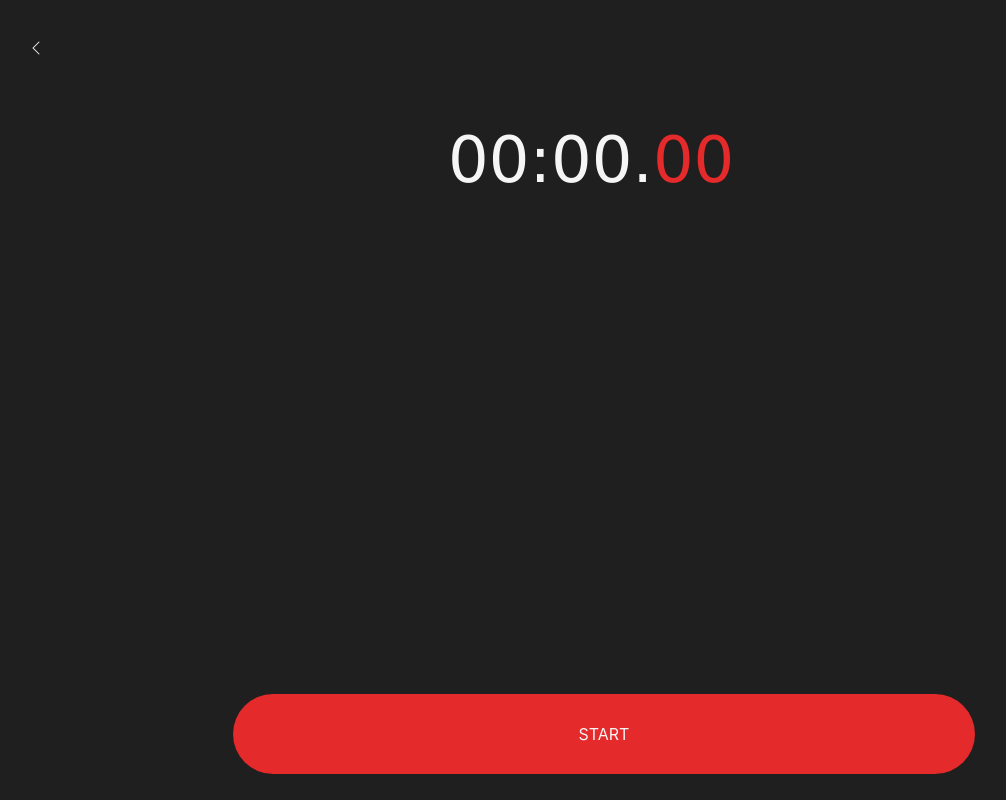
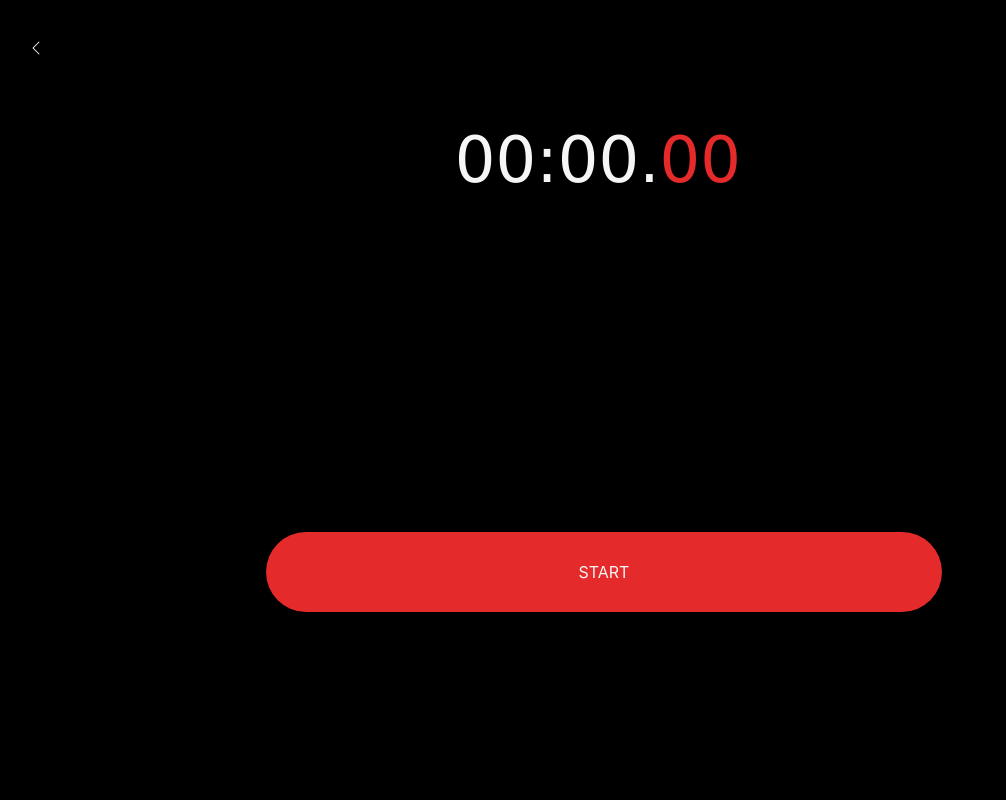
Before and after one commit to nzarg/intervals-react-app, a React (Create React App) app: page /stopwatch in a window 1280 px wide. Both pictures are taken after a click on the element "STOPWATCH". Shown: the whole page, without its empty margins (36-1042 px from the left). Built offline with nearby package versions, Linux system fonts and the light colour scheme.

Commit message:
intervals-app 2.5

```diff
--- a/src/Components/ContolButtons/ControlButtons.scss
+++ b/src/Components/ContolButtons/ControlButtons.scss
@@ -1,7 +1,6 @@
 .control-buttons {
   display: flex;
   flex-direction: column-reverse;
-  height: 25vh;
   width: 100%;
 }
 
--- a/src/Components/Menu/Menu.scss
+++ b/src/Components/Menu/Menu.scss
@@ -16,5 +16,4 @@
   position: fixed;
   left: 5%;
   top: 5%;
-  height: 3vh;
 }
--- a/src/Components/StopWatch/StopWatch.jsx
+++ b/src/Components/StopWatch/StopWatch.jsx
@@ -144,7 +144,7 @@ function StopWatch() {
 	};
 
 	return (
-		<div id="stop-watch" className="stop-watch w-100 h-100">
+		<div id="stop-watch" className="stop-watch">
 			<Menu
 				goBack={goBack}
 				handleCountdown={handleCountdown}
@@ -153,7 +153,7 @@ function StopWatch() {
 				handleStopwatch={handleStopwatch}
 			/>
 			{goBack ? (
-				<div className="w-100 h-90">
+				<div className="container">
 					<CurrentTimer
 						currentActivity={currentActivity}
 						isInterval={isInterval}
--- a/src/Components/StopWatch/StopWatch.scss
+++ b/src/Components/StopWatch/StopWatch.scss
@@ -1,8 +1,13 @@
 .stop-watch{
 	align-items: center;
-	background-color: hsla(0, 0%, 100%, 0.12);
 	display: flex;
+	height: 80vh;
 	flex-direction: column;
+	width: 100%;
+}
+
+.container {
+	height: 100%;
 }
 
 .finish {
--- a/src/Components/Timer/Timer.scss
+++ b/src/Components/Timer/Timer.scss
@@ -2,7 +2,6 @@
 	align-items: center;
 	color: #f5f5f5;
 	display: flex;
-	height: 12%;
 	justify-content: center;
 	margin: 1% 0;
 	width: 100%;
@@ -12,7 +11,6 @@
 	display: flex;
 	font-family: Verdana, Geneva, Tahoma, sans-serif;
 	justify-content: center;
-	padding: 2% 0;
 	width: 40%;
 }
 .digits{
--- a/src/Components/Timers/Timers.scss
+++ b/src/Components/Timers/Timers.scss
@@ -2,7 +2,7 @@
 	align-items: center;
 	flex-direction: column;
   display: flex;
-  height: 45vh;
+  height: 50%;
   overflow-x: hidden;
   overflow-y: scroll;
   width: 100% ;
--- a/src/index.css
+++ b/src/index.css
@@ -19,18 +19,3 @@ a {
 .text-center {
   text-align: center;
 }
-
-.w-100 {
-	width: 100vw;
-}
-.h-10 {
-  height: 10vh;
-}
-
-.h-90 {
-  height: 90vh;
-}
-
-.h-100 {
-  height: 100vh;
-}
```
